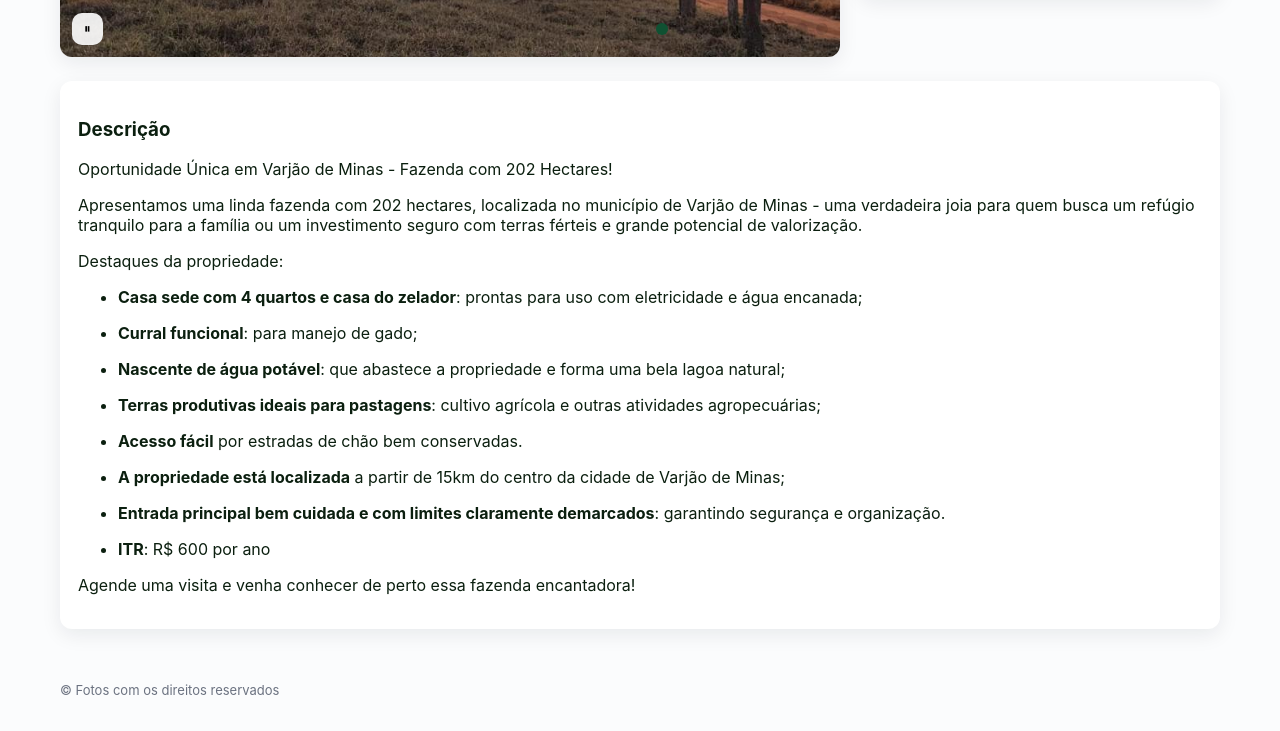
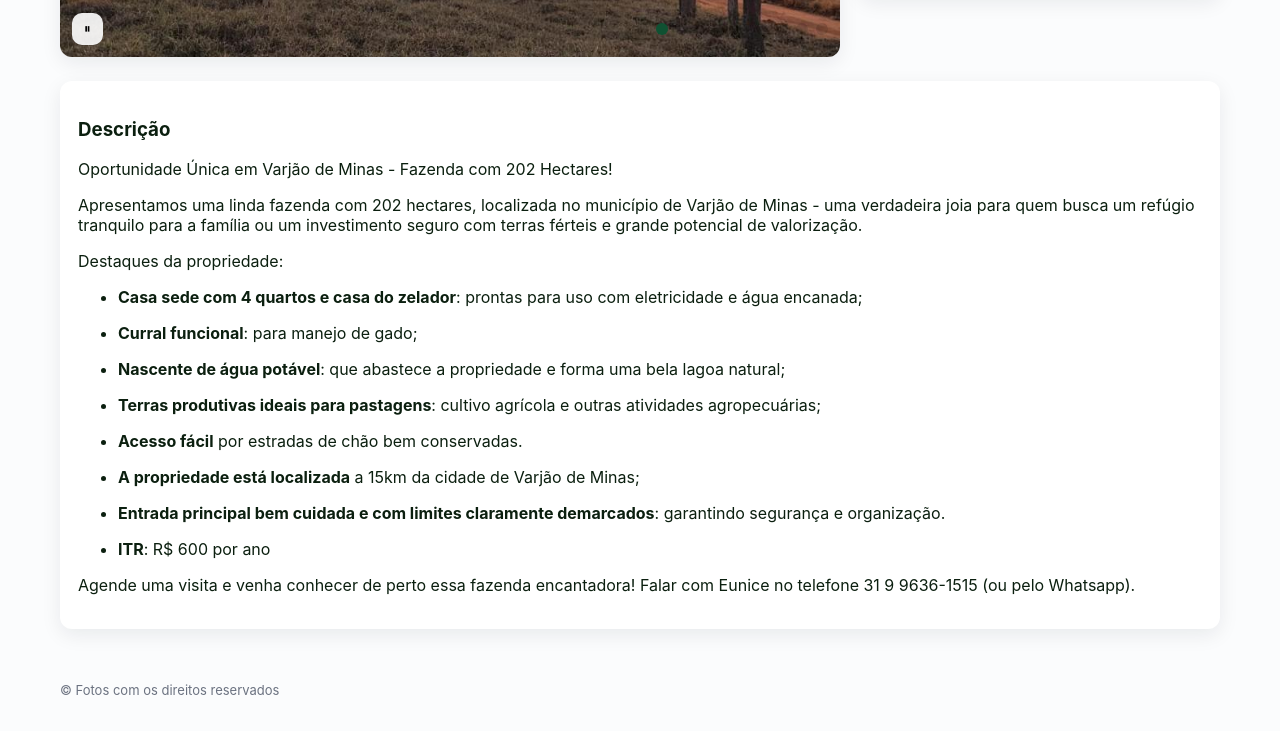
Before and after one commit to euniceeditora-1978/fazenda, a plain HTML site: page index.html in a window 1280 px wide. Shown: the part 546-1277 px from the top of the page. Drawn offline with Linux system fonts and the light colour scheme.

Commit message:
index.html

```diff
--- a/index.html
+++ b/index.html
@@ -62,12 +62,13 @@ Destaques da propriedade:</p>
  <li><strong>Nascente de água potável</strong>: que abastece a propriedade e forma uma bela lagoa natural;</p>
  <li><strong>Terras produtivas ideais para pastagens</strong>: cultivo agrícola e outras atividades agropecuárias;</p>
  <li><strong>Acesso fácil</strong> por estradas de chão bem conservadas. </p>
-<li><strong>A propriedade está localizada</strong>  a partir de 15km do centro da cidade de Varjão de Minas;</p>
+<li><strong>A propriedade está localizada</strong>  a 15km da cidade de Varjão de Minas;</p>
  <li><strong>Entrada principal bem cuidada e com limites claramente demarcados</strong>: garantindo segurança e organização.</p>
 
 <li><strong>ITR</strong>: R$ 600 por ano </p>
 </ul>
 Agende uma visita e venha conhecer de perto essa fazenda encantadora!
+		Falar com Eunice no telefone 31 9 9636-1515 (ou pelo Whatsapp).
 </p>
     </section>
   </main>
```
